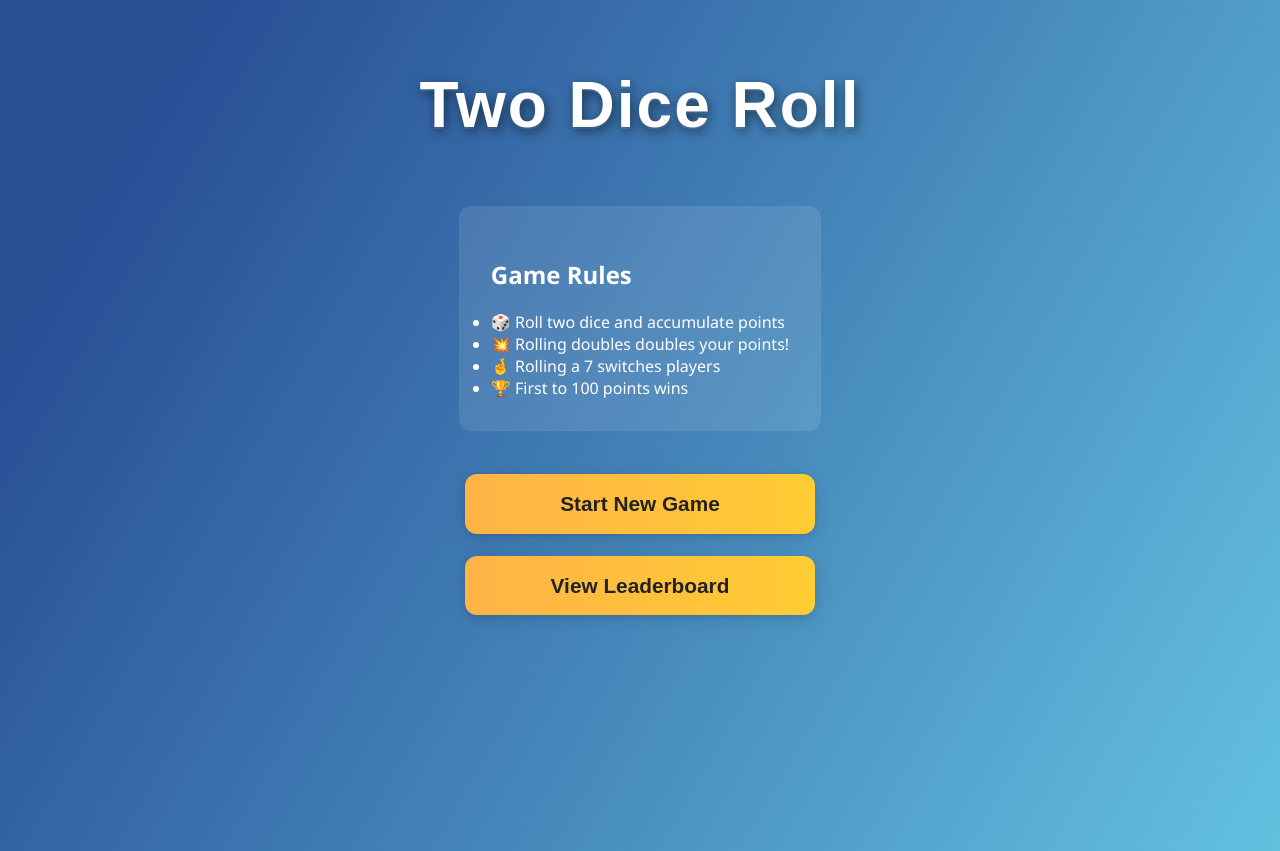
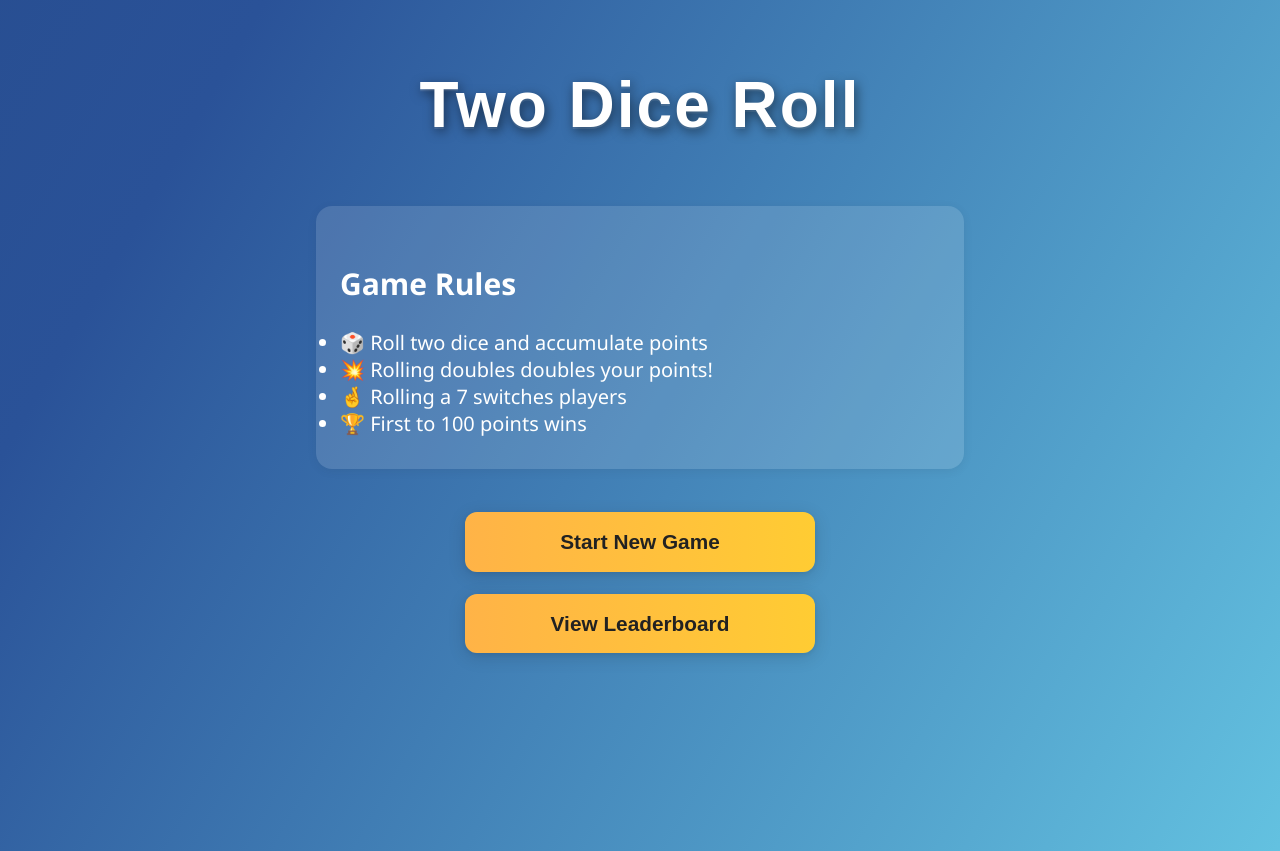
Before and after one commit to perpetual-cosmos/dice-game-frontend, a React (Create React App) app: page / in a window 1280 px wide. Built offline with nearby package versions, Linux system fonts and the light colour scheme; no server answers.

Commit message:
new style

```diff
--- a/src/pages/HomePage.jsx
+++ b/src/pages/HomePage.jsx
@@ -83,11 +83,29 @@ const Button = styled.button`
 `;
 
 const RulesList = styled.ul`
-  background: rgba(255,255,255,0.1);
-  padding: 2rem;
-  border-radius: 12px;
+  background: rgba(255,255,255,0.13);
+  padding: 2rem 1.5rem;
+  border-radius: 16px;
   margin: 2rem 0;
   max-width: 600px;
+  width: 100%;
+  font-size: clamp(1.1rem, 2.5vw, 1.25rem);
+  box-shadow: 0 2px 8px rgba(44,62,80,0.10);
+  z-index: 1;
+`;
+
+const RoomCard = styled.div`
+  margin: 1rem 0;
+  color: #fff;
+  background: #34495e;
+  padding: 1.2rem 1rem;
+  border-radius: 10px;
+  width: 100%;
+  max-width: 350px;
+  display: flex;
+  flex-direction: column;
+  align-items: center;
+  box-shadow: 0 2px 8px rgba(44,62,80,0.15);
 `;
 
 const HomePage = () => {
```
